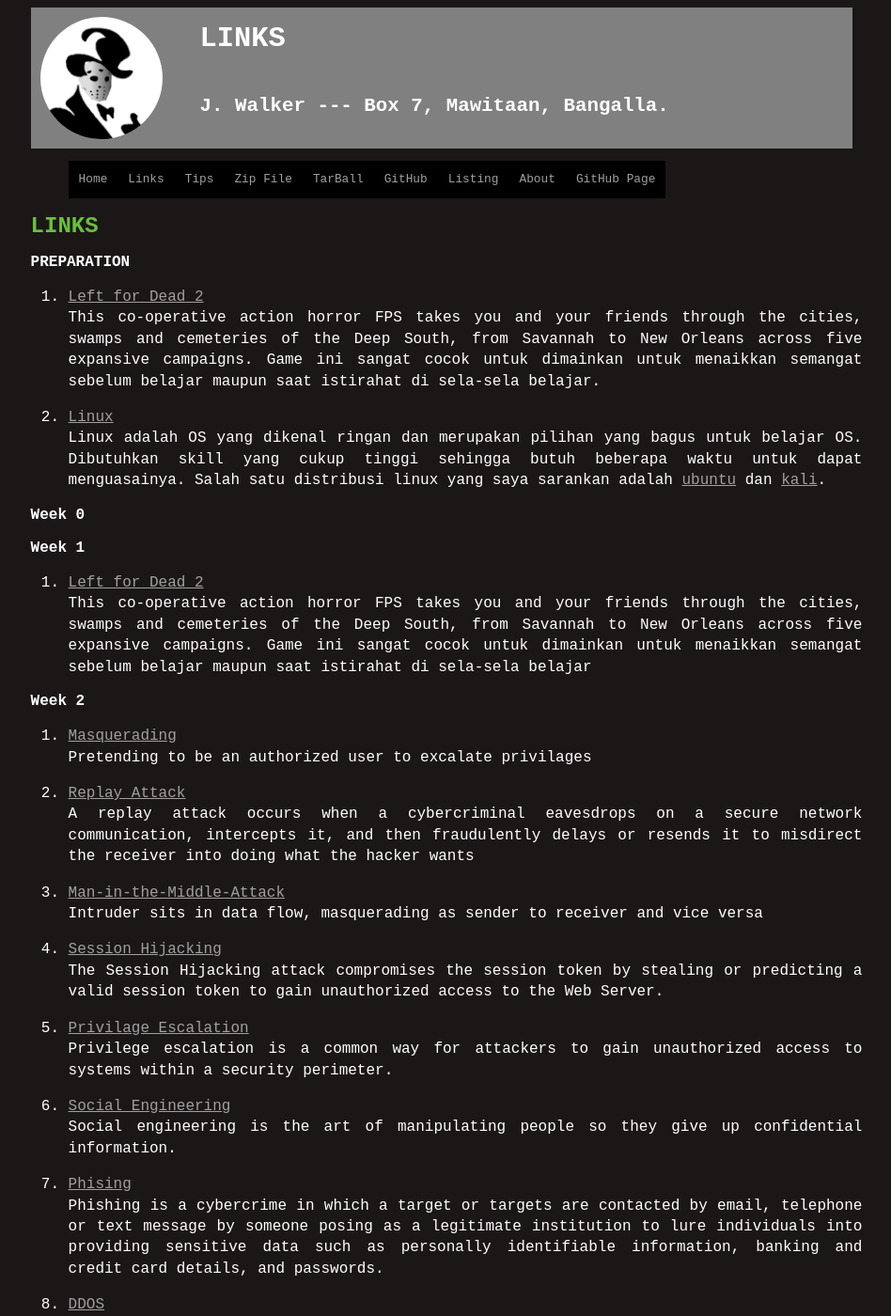
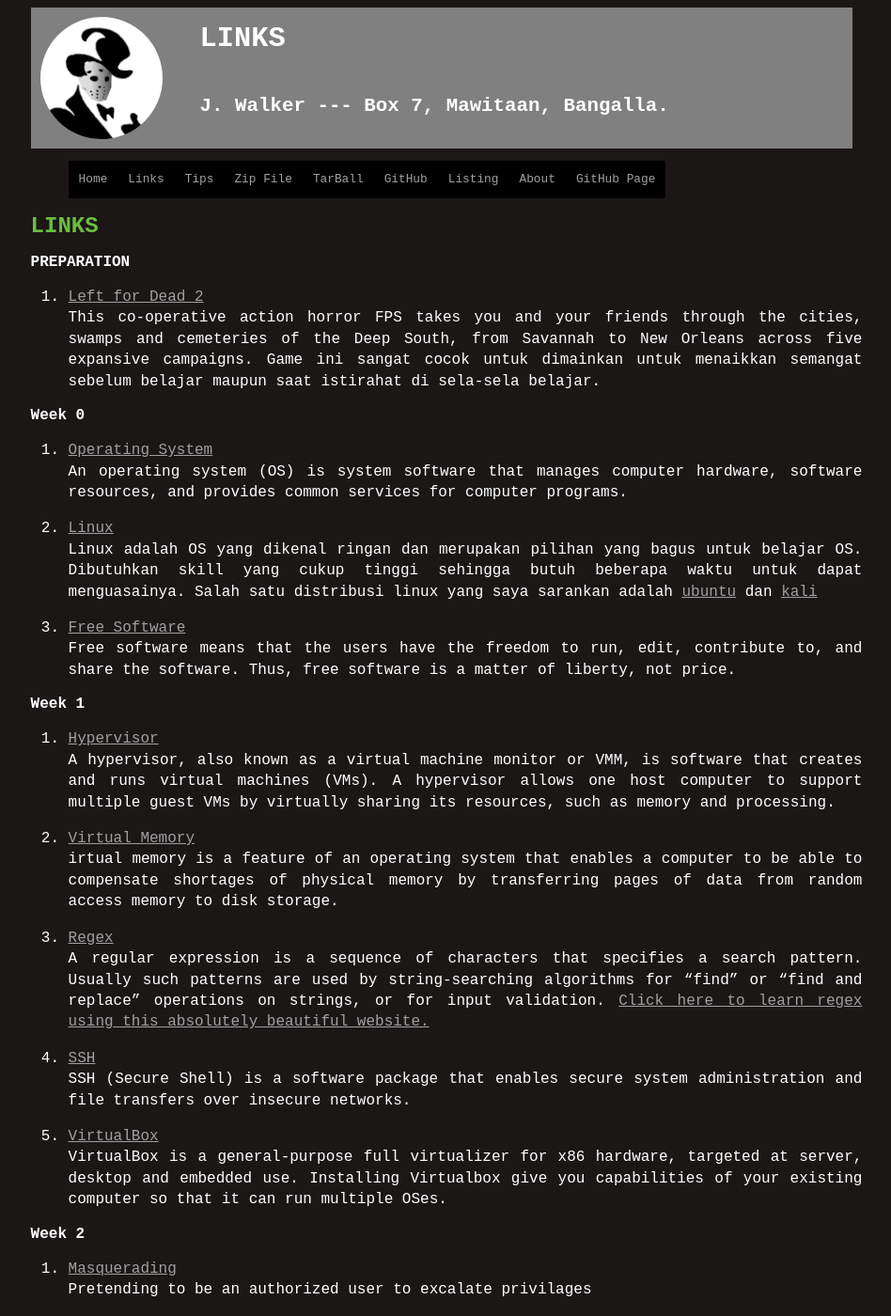
Before and after one commit to dhekmass12/os212, a Jekyll site: the page built from links.md, in a window 1280 px wide and 1400 px high. Shown: the whole window at 94% size, without its empty margins (165-1113 px from the left). Built offline with Jekyll 4.4.1, drawn with Linux system fonts in a browser that asks for light colours; our own code applies the rules of GitHub Pages for plain Markdown files; some of the changed text lies outside the part shown.

Commit message:
os212 dhekmass12 update links.md

```diff
--- a/links.md
+++ b/links.md
@@ -9,15 +9,33 @@ permalink: /LINKS/
 1. [Left for Dead 2](https://store.steampowered.com/app/550/Left_4_Dead_2/)<br>
 This co-operative action horror FPS takes you and your friends through the cities, swamps and cemeteries of the Deep South, from Savannah to New Orleans across five expansive campaigns. Game ini sangat cocok untuk dimainkan untuk menaikkan semangat sebelum belajar maupun saat istirahat di sela-sela belajar.
 
+<b>Week 0</b><br>
+
+1. [Operating System](https://en.wikipedia.org/wiki/Operating_system)<br>
+An operating system (OS) is system software that manages computer hardware, software resources, and provides common services for computer programs.
+
 2. [Linux](https://www.linux.org/)<br>
-Linux adalah OS yang dikenal ringan dan merupakan pilihan yang bagus untuk belajar OS. Dibutuhkan skill yang cukup tinggi sehingga butuh beberapa waktu untuk dapat menguasainya. Salah satu distribusi linux yang saya sarankan adalah [ubuntu](https://ubuntu.com/) dan [kali](https://www.kali.org/).
+Linux adalah OS yang dikenal ringan dan merupakan pilihan yang bagus untuk belajar OS. Dibutuhkan skill yang cukup tinggi sehingga butuh beberapa waktu untuk dapat menguasainya. Salah satu distribusi linux yang saya sarankan adalah [ubuntu](https://ubuntu.com/) dan [kali](https://www.kali.org/)
 
-<b>Week 0</b><br>
+3. [Free Software](https://www.fsf.org/)<br>
+Free software means that the users have the freedom to run, edit, contribute to, and share the software. Thus, free software is a matter of liberty, not price.
 
 <b>Week 1</b><br>
 
-1. [Left for Dead 2](https://store.steampowered.com/app/550/Left_4_Dead_2/)<br>
-This co-operative action horror FPS takes you and your friends through the cities, swamps and cemeteries of the Deep South, from Savannah to New Orleans across five expansive campaigns. Game ini sangat cocok untuk dimainkan untuk menaikkan semangat sebelum belajar maupun saat istirahat di sela-sela belajar
+1. [Hypervisor](https://www.vmware.com/topics/glossary/content/hypervisor)<br>
+A hypervisor, also known as a virtual machine monitor or VMM, is software that creates and runs virtual machines (VMs). A hypervisor allows one host computer to support multiple guest VMs by virtually sharing its resources, such as memory and processing.
+
+2. [Virtual Memory](https://techmonitor.ai/what-is/what-is-virtual-memory-4929986)<br>
+irtual memory is a feature of an operating system that enables a computer to be able to compensate shortages of physical memory by transferring pages of data from random access memory to disk storage.
+
+3. [Regex](https://en.wikipedia.org/wiki/Regular_expression)<br>
+A regular expression is a sequence of characters that specifies a search pattern. Usually such patterns are used by string-searching algorithms for "find" or "find and replace" operations on strings, or for input validation. [Click here to learn regex using this absolutely beautiful website.](https://regexr.com/)
+
+4. [SSH](https://www.ssh.com/academy/ssh)<br>
+SSH (Secure Shell) is a software package that enables secure system administration and file transfers over insecure networks.
+
+5. [VirtualBox](https://www.virtualbox.org/)<br>
+VirtualBox is a general-purpose full virtualizer for x86 hardware, targeted at server, desktop and embedded use. Installing Virtualbox give you capabilities of your existing computer so that it can run multiple OSes.
 
 <b>Week 2</b><br>
 
@@ -56,3 +74,6 @@ Sniffing is a process of monitoring and capturing all data packets passing throu
 
 12. Thread<br>
 Some kind of <b>thread</b>: malware, trojan horse, spyware, ransomware, trap (back) door, logic bombm, code-injection attack, overflow, script kiddie, etc.
+
+13. C Language<br>
+C language is used to build an operating system. You can learn it in [Programmiz](https://www.programiz.com/c-programming)(english) or [Duniailkom](https://www.duniailkom.com/tutorial-belajar-bahasa-pemrograman-c-bagi-pemula/)
```
